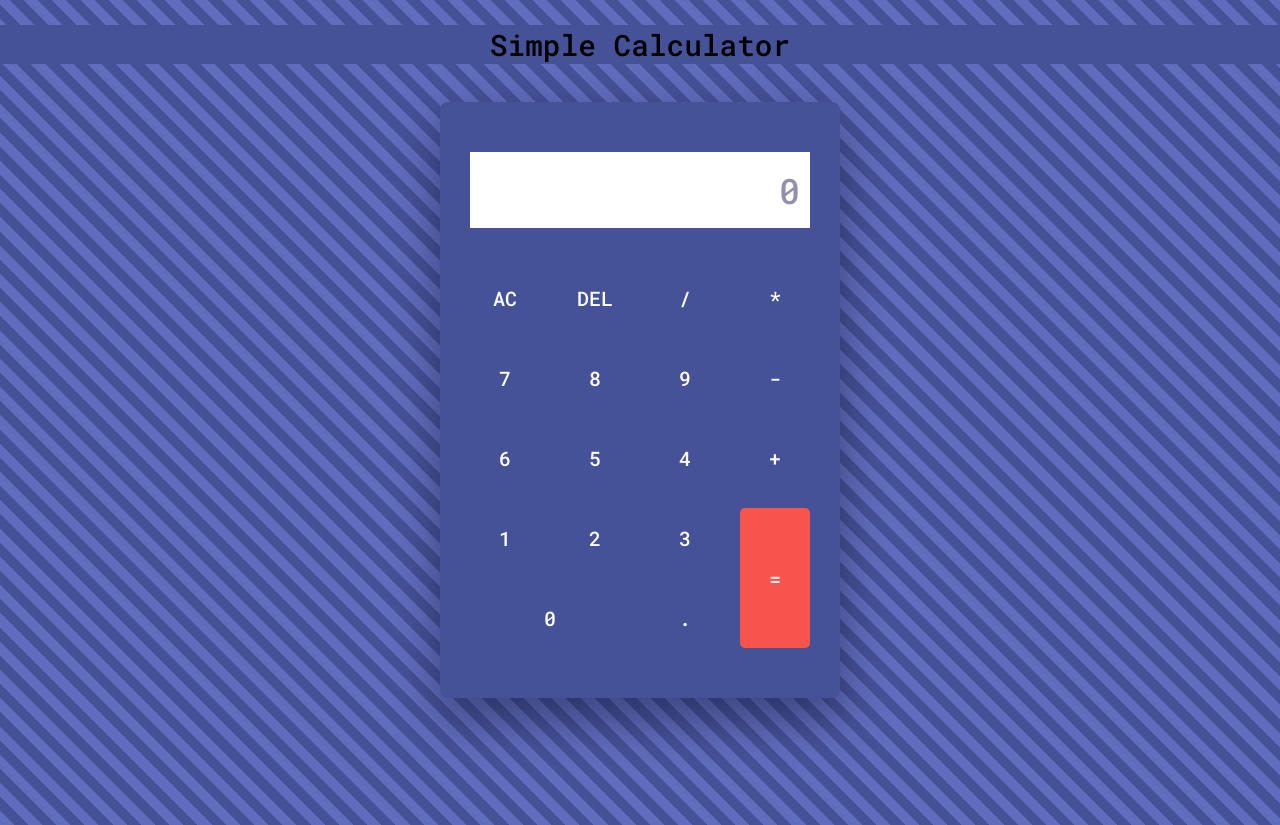
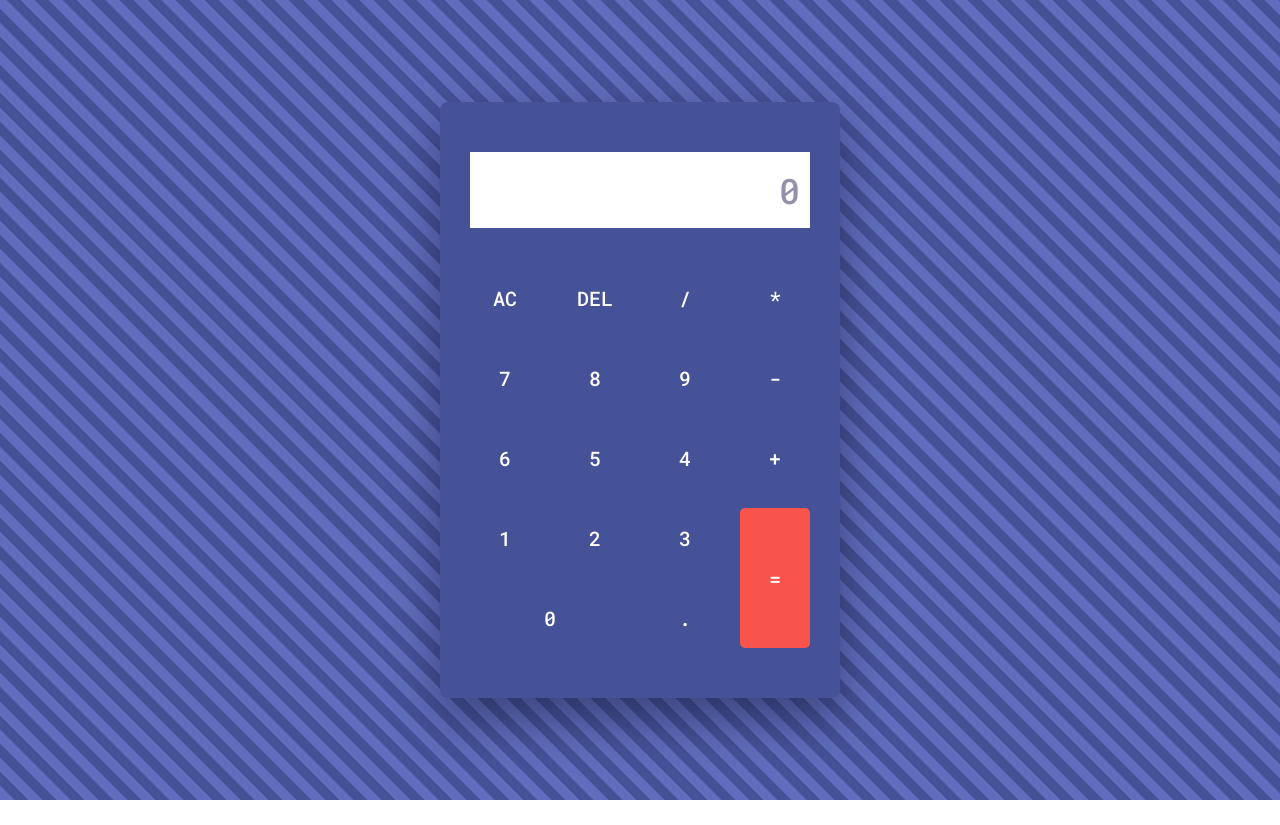
Before and after one commit to nithya-Developer/Simple-Calculator.github.io, a plain HTML site: page index.html in a window 1280 px wide. After the commit the page ends 800 px from the top, so only its background shows below. Drawn offline with Linux system fonts and the light colour scheme.

Commit message:
updated html

```diff
--- a/index.html
+++ b/index.html
@@ -12,10 +12,10 @@
     <link rel="stylesheet" href="style.css" />
   </head>
   <body>
-    <div class="header" >
-      <header>Simple Calculator </header>
+    <!-- <div class="header" >
+      <span>Simple Calculator </span>
     </div>
-
+     -->
     <div class="calculator">
 
       <div class="display">
--- a/style.css
+++ b/style.css
@@ -4,12 +4,17 @@
     box-sizing: border-box;
     font-family: "Roboto Mono", monospace;
 }
-.header {
-    background-color: #465298;
+/* .header{
+    position: absolute
+} */
+/* .header span {
+    background-color: #f9544c;
     font-size: 2.3vw;
     margin-top: 25px;
+    margin-bottom: 25px;
     text-align: center;
-}
+    position: absolute;
+} */
 body {
     height: 100vh;
     background: repeating-linear-gradient(45deg,
```
